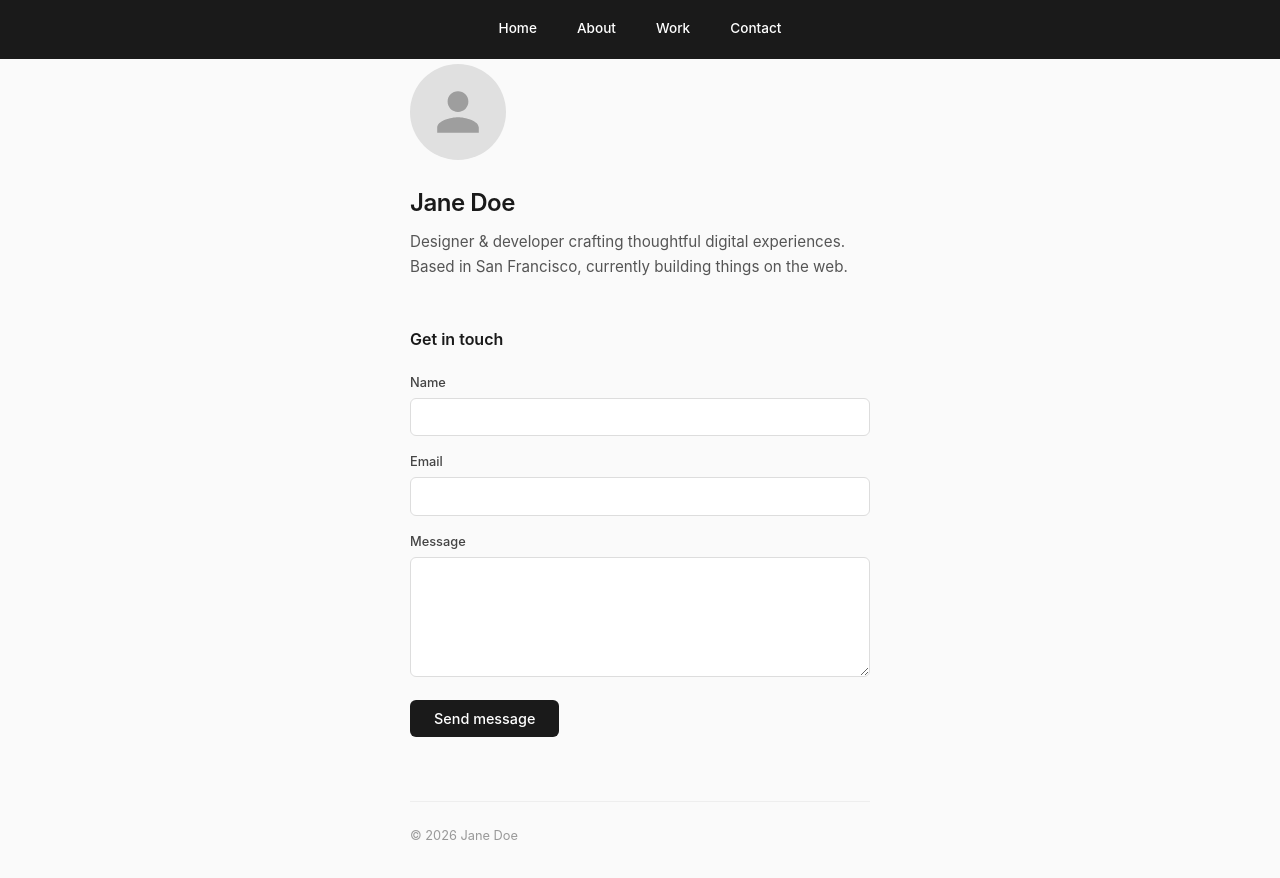
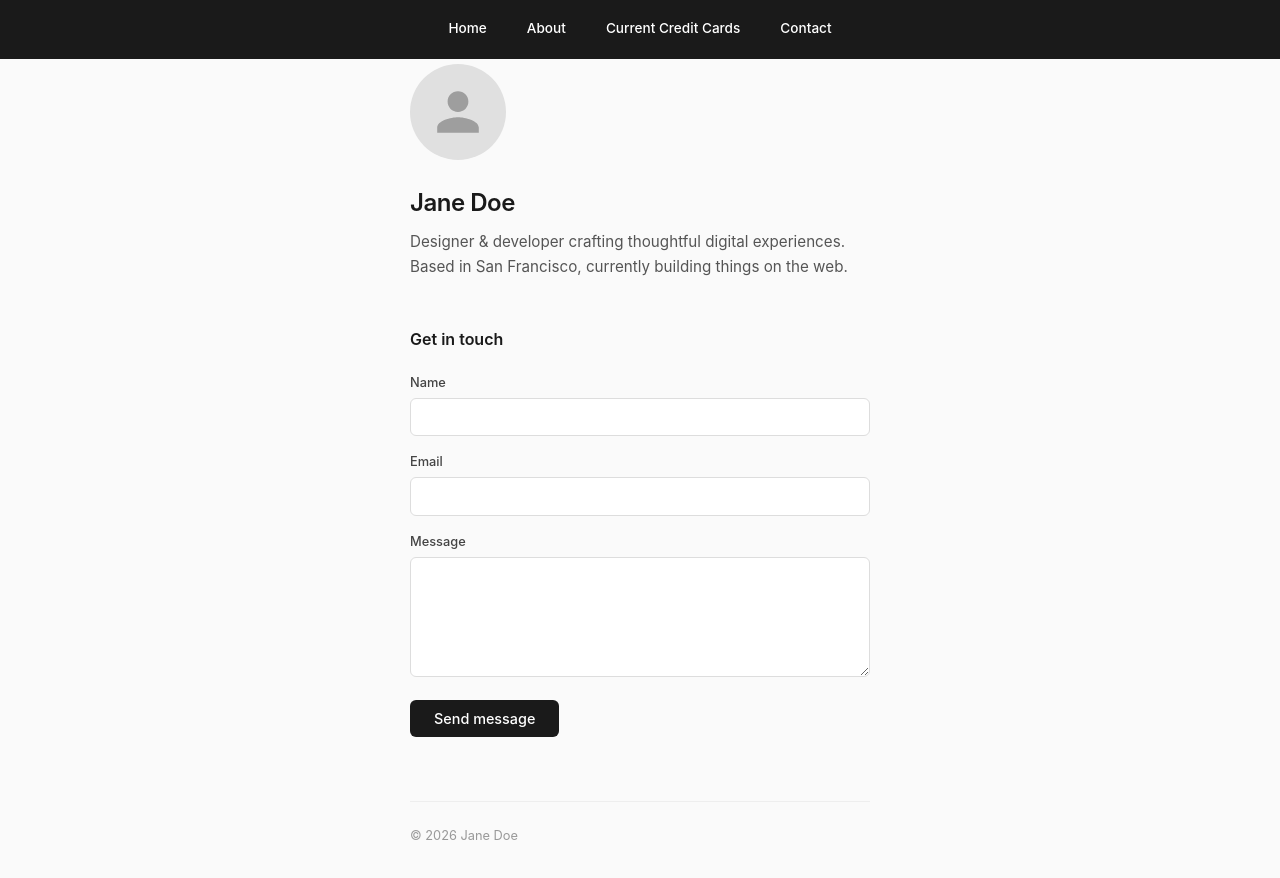
Before and after one commit to henryzhu95/test1, a plain HTML site: page index.html in a window 1280 px wide. Drawn offline with Linux system fonts and the light colour scheme.

Commit message:
Replace 'Work' link with 'Current Credit Cards'

```diff
--- a/index.html
+++ b/index.html
@@ -170,7 +170,7 @@
   <nav>
     <a href="#">Home</a>
     <a href="#">About</a>
-    <a href="#">Work</a>
+    <a href="#">Current Credit Cards</a>
     <a href="#contact-form">Contact</a>
   </nav>
   <main>
```
